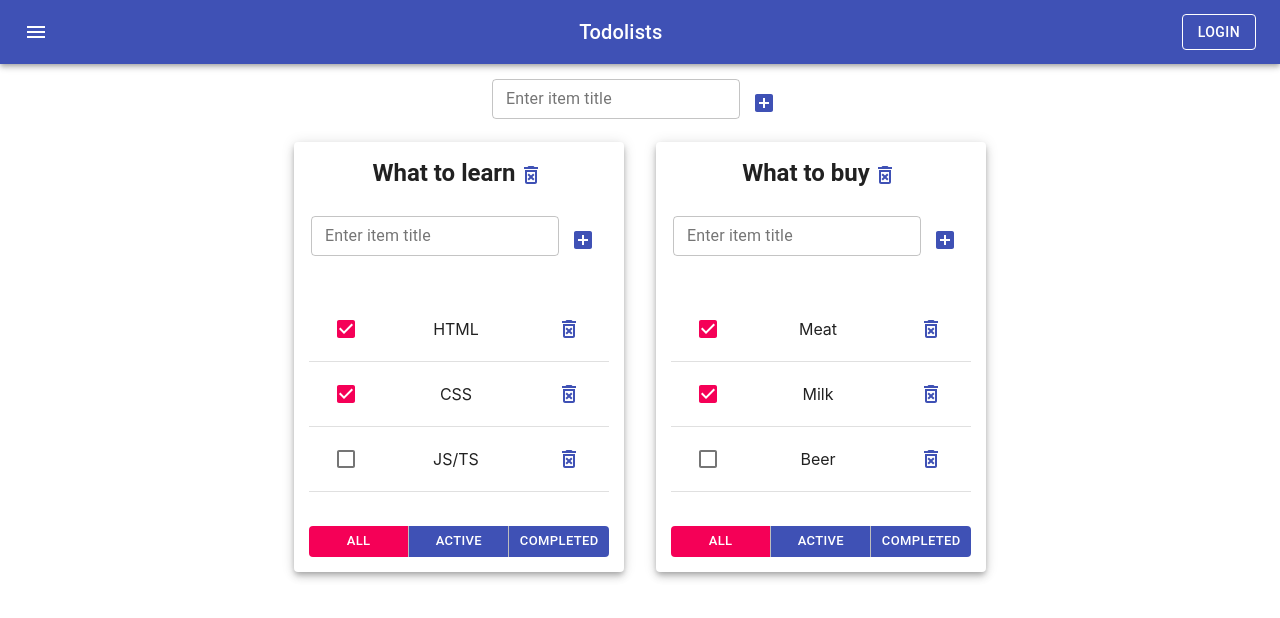
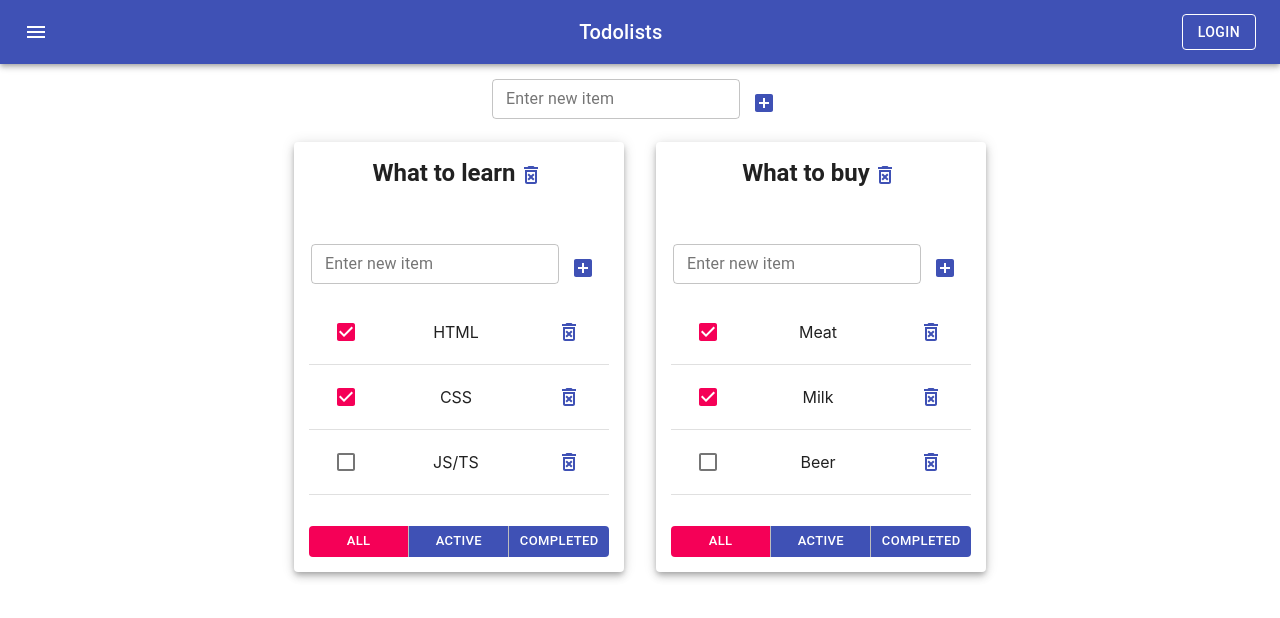
Before and after one commit to Djiypyk/ToDoList-MUI, a React (Create React App) app: page / in a window 1280 px wide. Shown: the top 618 px of the page. Built offline with nearby package versions, Linux system fonts and the light colour scheme.

Commit message:
small fix

```diff
--- a/package.json
+++ b/package.json
@@ -1,5 +1,6 @@
 {
   "name": "it-incubator-todolist-ts",
+  "homepage": "https://Djiypyk.github.io/incubator-todo",
   "version": "0.1.0",
   "private": true,
   "dependencies": {
@@ -13,6 +14,7 @@
     "@types/react": "^16.9.0",
     "@types/react-dom": "^16.9.0",
     "@types/uuid": "^7.0.3",
+    "gh-pages": "^3.2.3",
     "react": "^16.13.1",
     "react-dom": "^16.13.1",
     "react-scripts": "3.4.1",
@@ -23,7 +25,9 @@
     "start": "react-scripts start",
     "build": "react-scripts build",
     "test": "react-scripts test",
-    "eject": "react-scripts eject"
+    "eject": "react-scripts eject",
+    "predeploy": "npm run build",
+    "deploy": "gh-pages -d build"
   },
   "eslintConfig": {
     "extends": "react-app"
--- a/src/App.tsx
+++ b/src/App.tsx
@@ -1,8 +1,8 @@
 import React, {useState} from 'react';
 import './App.css';
-import TodoList from "./Todolist";
+import TodoList from "./Components/Todolist";
 import {v1} from "uuid";
-import {AddItemForm} from "./AddItemForm";
+import {AddItemForm} from "./Components/AddItemForm";
 import {AppBar, Button, Container, Grid, IconButton, Paper, Toolbar, Typography} from "@material-ui/core";
 import {Menu} from "@material-ui/icons";
 
@@ -113,6 +113,7 @@ function App() {
                            height: '400px',
                            width: '300px'
                        }}>
+                    <div>
                         <TodoList
                             todoListID={tl.id}
                             filter={tl.filter}
@@ -126,6 +127,7 @@ function App() {
                             changeTasksTitle={changeTasksTitle}
                             changeTodoListTitle={changeTodoListTitle}
                         />
+                    </div>
                 </Paper>
             </Grid>)
     })
--- a/src/AddItemForm.tsx
+++ b/src/Components/AddItemForm.tsx
@@ -1,6 +1,7 @@
 import React, {ChangeEvent, KeyboardEvent, useState} from "react";
 import {IconButton, TextField} from "@material-ui/core";
 import AddBoxIcon from '@material-ui/icons/AddBox';
+
 
 type AddItemFormPropsType = {
     addItem: (title: string) => void
@@ -34,9 +35,8 @@ export const AddItemForm = (props: AddItemFormPropsType) => {
             <TextField
                 variant={'outlined'}
                 size={'small'}
-                label={'Enter item title'}
+                label={'Enter new item'}
                 helperText={error && 'Title is required!'}
-                className={error ? "error" : ""}
                 value={title}
                 onChange={onChangeSetTitle}
                 onKeyPress={onKeyPressAddItem}
--- a/src/Todolist.module.css
+++ b/src/Components/Todolist.module.css
@@ -1,10 +1,8 @@
 .error {
-    border: red 1px solid;
+    color: red;
 }
 
-.error-message {
-    color: red;
-}
+
 
 .active-filter {
     background-color: aquamarine;
--- /dev/null
+++ b/src/Components/Todolist.tsx
@@ -0,0 +1,109 @@
+import React, {ChangeEvent} from 'react';
+import {FilterValuesType, TaskType} from "../App";
+import {AddItemForm} from "./AddItemForm";
+import {EditableSpan} from "./EditableSpan";
+import {Button, ButtonGroup, Checkbox, Grid, IconButton, List, ListItem, Typography} from "@material-ui/core";
+import DeleteForeverOutlinedIcon from "@material-ui/icons/DeleteForeverOutlined";
+
+type TodoListPropsType = {
+    title: string
+    todoListID: string
+    addTask: (title: string, todoListID: string) => void
+    tasks: Array<TaskType>
+    filter: FilterValuesType
+    removeTask: (id: string, todoListID: string) => void
+    changeTodoListFilter: (filter: FilterValuesType, todoListID: string) => void
+    changeTaskStatus: (id: string, isDone: boolean, todoListID: string) => void
+    removeTodoList: (todoListID: string) => void
+    changeTasksTitle: (taskID: string, title: string, todoListID: string) => void
+    changeTodoListTitle: (title: string, todoListID: string) => void
+}
+
+const TodoList = (props: TodoListPropsType) => {
+    const tasksList = props.tasks.map((t: TaskType) => {
+        const removeTask = () => props.removeTask(t.id, props.todoListID)
+        const changeStatus = (e: ChangeEvent<HTMLInputElement>) =>
+            props.changeTaskStatus(t.id, e.currentTarget.checked, props.todoListID)
+
+        const changeTaskTitle = (newTitle: string) => {
+            props.changeTasksTitle(t.id, newTitle, props.todoListID)
+        }
+        return (
+            <ListItem key={t.id} divider
+                      style={{display: 'flex', justifyContent: 'space-between'}}>
+                <Checkbox
+                    checked={t.isDone}
+                    onChange={changeStatus}
+                />
+                <EditableSpan title={t.title} changeTitle={changeTaskTitle}/>
+                <IconButton onClick={removeTask}>
+                    <DeleteForeverOutlinedIcon color={'primary'}/>
+                </IconButton>
+            </ListItem>
+        )
+    })
+
+    const onClickSetAllFilter = () => props.changeTodoListFilter("all", props.todoListID)
+    const onClickSetActiveFilter = () => props.changeTodoListFilter("active", props.todoListID)
+    const onClickSetCompletedFilter = () => props.changeTodoListFilter("completed", props.todoListID)
+    const removeTodoList = () => props.removeTodoList(props.todoListID)
+
+    const addTask = (title: string) => {
+        props.addTask(title, props.todoListID);
+    }
+    const changeTodoListTitle = (title: string) => {
+        props.changeTodoListTitle(title, props.todoListID)
+    }
+
+    return (
+        <Grid container direction={"column"}>
+            <div style={{
+                display: 'flex',
+                flexDirection: 'column',
+                justifyContent: 'space-between',
+                height: '400px',
+                position: 'relative'
+            }}><Grid item>
+                <Typography variant={'h5'} align={'center'} style={{fontWeight: 'bold'}}>
+                    <EditableSpan title={props.title} changeTitle={changeTodoListTitle}/>
+
+                    <IconButton onClick={removeTodoList} color={'primary'}
+                                size={'small'}><DeleteForeverOutlinedIcon/></IconButton>
+                </Typography>
+            </Grid>
+                <Grid item>
+                    <AddItemForm addItem={addTask}/>
+
+                    <List style={{textAlign: 'center'}}>
+                        {tasksList}
+                    </List>
+                </Grid>
+                <div>
+                    <ButtonGroup size={'small'} variant={'contained'} disableElevation
+                                 fullWidth style={{position: 'absolute', bottom: '0'}}
+                    >
+                        <Button
+                            color={props.filter === 'all' ? 'secondary' : 'primary'}
+                            onClick={onClickSetAllFilter}
+                        >All
+                        </Button>
+                        <Button
+                            color={props.filter === 'active' ? 'secondary' : 'primary'}
+                            onClick={onClickSetActiveFilter}
+                        >Active
+                        </Button>
+                        <Button
+                            color={props.filter === 'completed' ? 'secondary' : 'primary'}
+                            onClick={onClickSetCompletedFilter}
+                        >Completed
+                        </Button>
+                    </ButtonGroup>
+                </div>
+
+            </div>
+        </Grid>
+
+    )
+}
+
+export default TodoList;
--- a/src/Todolist.tsx
+++ /dev/null
@@ -1,98 +0,0 @@
-import React, {ChangeEvent} from 'react';
-import {FilterValuesType, TaskType} from "./App";
-import {AddItemForm} from "./AddItemForm";
-import {EditableSpan} from "./EditableSpan";
-import {Button, ButtonGroup, Checkbox, IconButton, List, ListItem, Typography} from "@material-ui/core";
-import DeleteForeverOutlinedIcon from "@material-ui/icons/DeleteForeverOutlined";
-
-type TodoListPropsType = {
-    title: string
-    todoListID: string
-    addTask: (title: string, todoListID: string) => void
-    tasks: Array<TaskType>
-    filter: FilterValuesType
-    removeTask: (id: string, todoListID: string) => void
-    changeTodoListFilter: (filter: FilterValuesType, todoListID: string) => void
-    changeTaskStatus: (id: string, isDone: boolean, todoListID: string) => void
-    removeTodoList: (todoListID: string) => void
-    changeTasksTitle: (taskID: string, title: string, todoListID: string) => void
-    changeTodoListTitle: (title: string, todoListID: string) => void
-}
-
-const TodoList = (props: TodoListPropsType) => {
-    const tasksList = props.tasks.map((t: TaskType) => {
-        const removeTask = () => props.removeTask(t.id, props.todoListID)
-        const changeStatus = (e: ChangeEvent<HTMLInputElement>) =>
-            props.changeTaskStatus(t.id, e.currentTarget.checked, props.todoListID)
-
-        const changeTaskTitle = (newTitle: string) => {
-            props.changeTasksTitle(t.id, newTitle, props.todoListID)
-        }
-        return (
-            <ListItem key={t.id} divider style={{display: 'flex', justifyContent: 'space-between'}}>
-                <Checkbox
-                    checked={t.isDone}
-                    onChange={changeStatus}
-                />
-                <EditableSpan title={t.title} changeTitle={changeTaskTitle}/>
-                <IconButton onClick={removeTask}>
-                    <DeleteForeverOutlinedIcon color={'primary'}/></IconButton>
-            </ListItem>
-        )
-    })
-
-    const onClickSetAllFilter = () => props.changeTodoListFilter("all", props.todoListID)
-    const onClickSetActiveFilter = () => props.changeTodoListFilter("active", props.todoListID)
-    const onClickSetCompletedFilter = () => props.changeTodoListFilter("completed", props.todoListID)
-    const removeTodoList = () => props.removeTodoList(props.todoListID)
-
-    const addTask = (title: string) => {
-        props.addTask(title, props.todoListID);
-    }
-    const changeTodoListTitle = (title: string) => {
-        props.changeTodoListTitle(title, props.todoListID)
-    }
-
-    return (
-        <div style={{
-            display: 'flex',
-            flexDirection: 'column',
-            justifyContent: 'space-between',
-            height: '100%'
-        }}>
-            <Typography variant={'h5'} align={'center'} style={{fontWeight: 'bold'}}>
-                <EditableSpan title={props.title} changeTitle={changeTodoListTitle}/>
-
-                <IconButton onClick={removeTodoList} color={'primary'}
-                            size={'small'}><DeleteForeverOutlinedIcon/></IconButton>
-            </Typography>
-            <AddItemForm addItem={addTask}/>
-            <List style={{textAlign: 'center'}}>
-                {tasksList}
-            </List>
-            <div>
-                <ButtonGroup size={'small'} variant={'contained'} disableElevation
-                             fullWidth
-                >
-                    <Button
-                        color={props.filter === 'all' ? 'secondary' : 'primary'}
-                        onClick={onClickSetAllFilter}
-                    >All
-                    </Button>
-                    <Button
-                        color={props.filter === 'active' ? 'secondary' : 'primary'}
-                        onClick={onClickSetActiveFilter}
-                    >Active
-                    </Button>
-                    <Button
-                        color={props.filter === 'completed' ? 'secondary' : 'primary'}
-                        onClick={onClickSetCompletedFilter}
-                    >Completed
-                    </Button>
-                </ButtonGroup>
-            </div>
-        </div>
-    )
-}
-
-export default TodoList;
```
Also changed, not shown: src/Components/EditableSpan.tsx (renamed from src/EditableSpan.tsx), 1 other file (tests, documents, lock files or other folders). Lines whose indentation alone changed are shown as unchanged.
